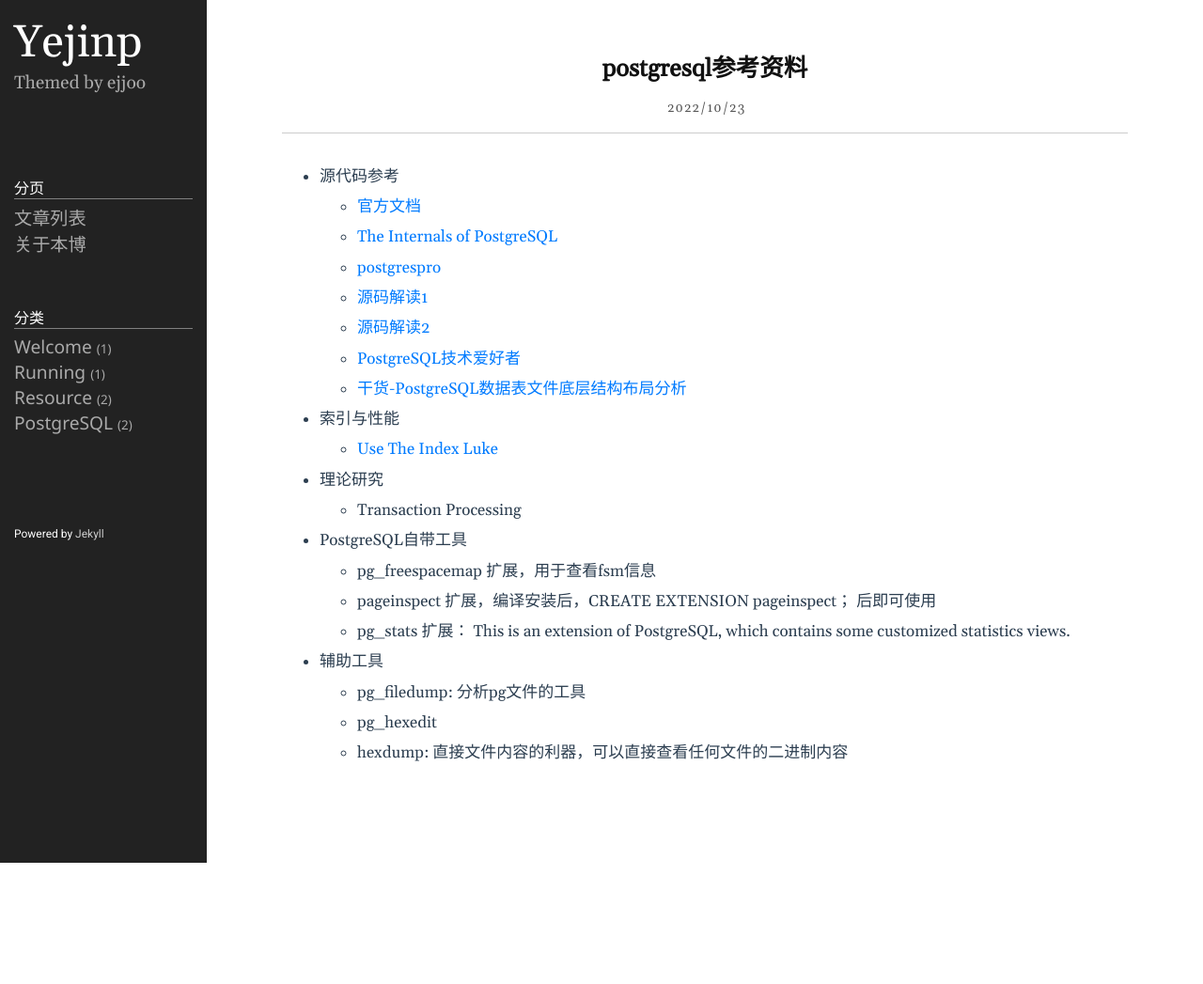
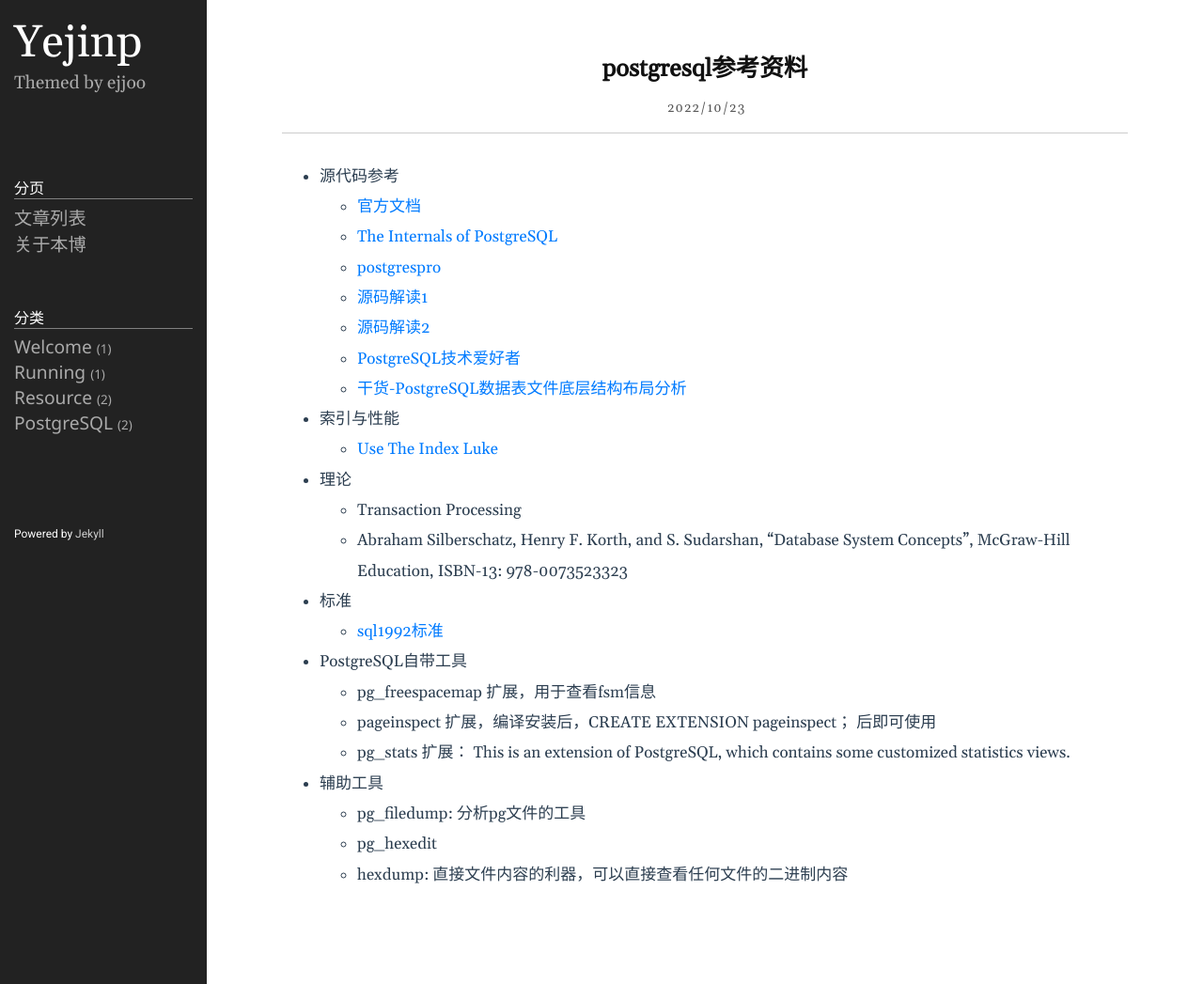
Before and after one commit to yejinp/yejinp.github.io, a Jekyll site: the page built from _posts/2022-10-23-postgresql参考资料.markdown, in a window 1280 px wide. Shown: the whole page at 94% size. Built offline with Jekyll 4.4.1, drawn with Linux system fonts in a browser that asks for light colours; before the commit the page ends 918 px from its top, so only the background shows below that.

Commit message:
add some references

```diff
--- a/_posts/2022-10-23-postgresql参考资料.markdown
+++ b/_posts/2022-10-23-postgresql参考资料.markdown
@@ -26,9 +26,14 @@
 
   - [Use The Index Luke](https://use-the-index-luke.com/sql/table-of-contents)
 
-* 理论研究
+* 理论
 
   - Transaction Processing
+
+  - Abraham Silberschatz, Henry F. Korth, and S. Sudarshan, "Database System Concepts", McGraw-Hill Education, ISBN-13: 978-0073523323
+
+* 标准
+   - [sql1992标准](https://datacadamia.com/_media/data/type/relation/sql/sql1992.txt)
 
 * PostgreSQL自带工具
 
--- a/_posts/2022-10-23-一個參數調整，如何將 PostgreSQL 慢查詢提速 50+ 倍.markdown
+++ b/_posts/2022-10-23-一個參數調整，如何將 PostgreSQL 慢查詢提速 50+ 倍.markdown
@@ -5,8 +5,7 @@
 category: PostgreSQL
 ---
 
- From: [How-a-single-PostgreSQL-config-change-improved-slow-query-performance-by-50x]
-(https://amplitude.engineering/how-a-single-postgresql-config-change-improved-slow-query-performance-by-50x-85593b8991b0)
+From: [Source](https://amplitude.engineering/how-a-single-postgresql-config-change-improved-slow-query-performance-by-50x-85593b8991b0)
 
 
 At Amplitude, our goal is to provide easy-to-use interactive product analytics, so everyone can find answers to their product questions. In order to provide a great user experience, Amplitude needs to provide these answers quickly. So when one of our customers complained about how long it took to load the event properties dropdown in the Amplitude UI, we started digging into it.
```
